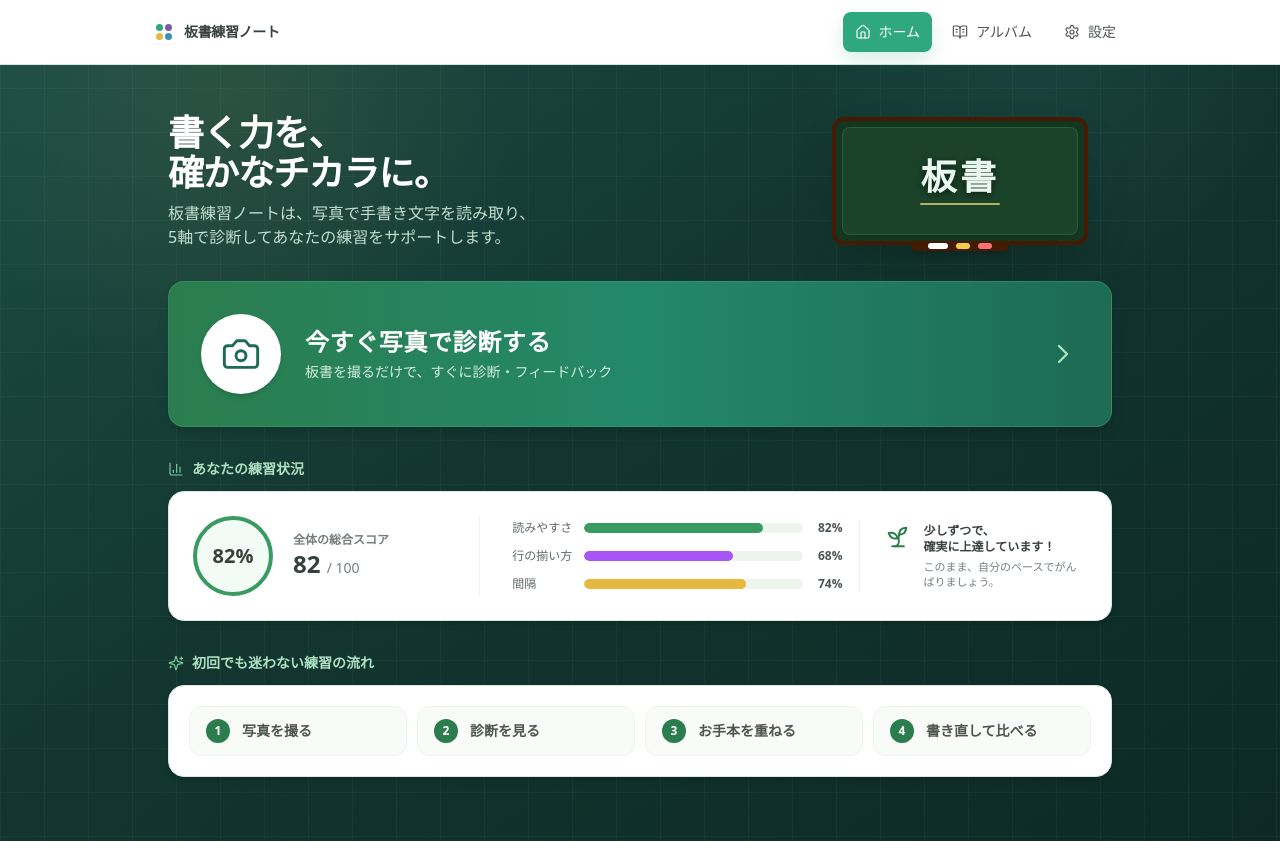
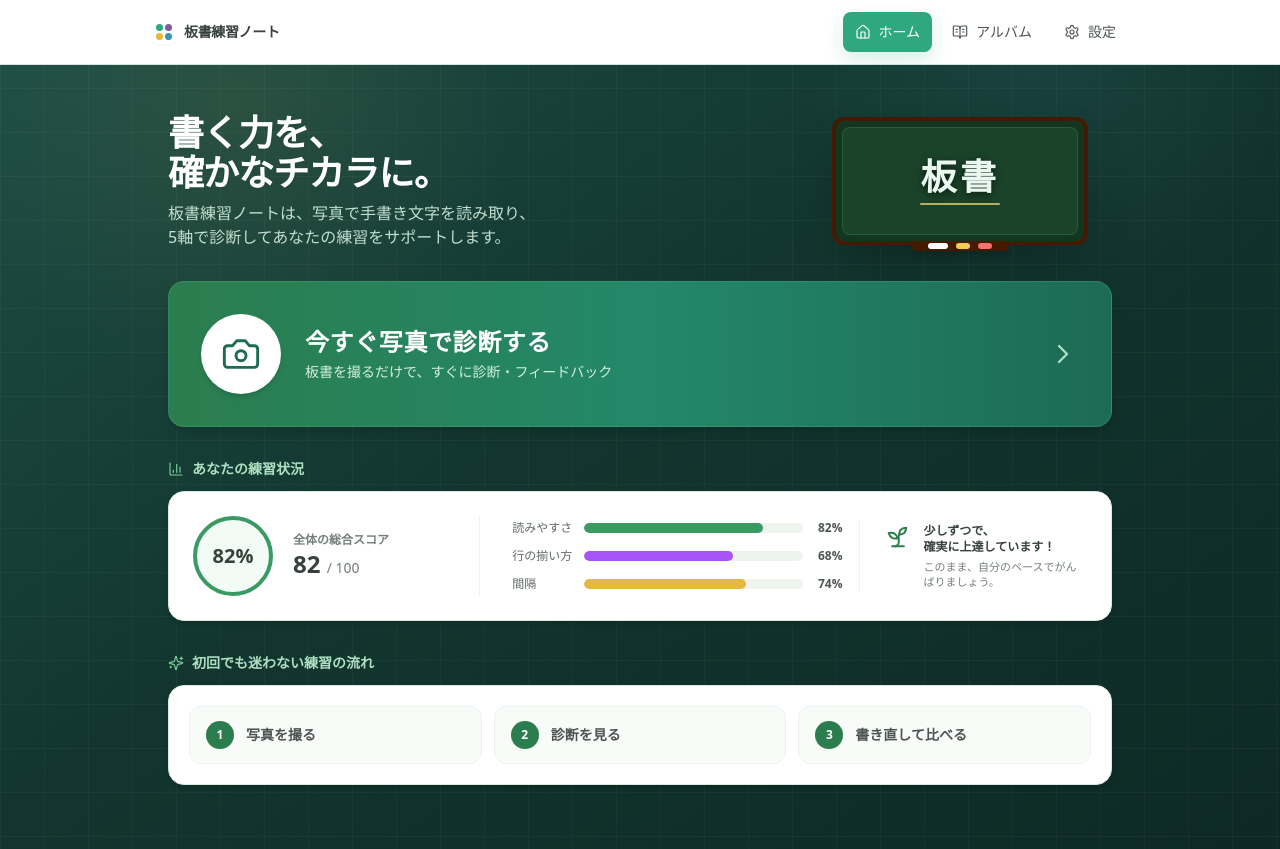
Before and after one commit to masato09-16/team20sai, a Next.js app in the folder frontend/: page / in a window 1280 px wide. Built offline with nearby package versions, Linux system fonts and the light colour scheme.

Commit message:
お手本重ね機能の非表示化と導線の整理

```diff
--- a/frontend/components/home/HomeDashboard.tsx
+++ b/frontend/components/home/HomeDashboard.tsx
@@ -132,7 +132,7 @@ export function HomeDashboard() {
         </div>
       </div>
 
-      {/* 4. 練習の流れ（ステップ形式） */}
+      {/* 4. 練習の流れ（3ステップに整理） */}
       <div className="space-y-3">
         <div className="flex items-center gap-2 text-sm font-bold text-emerald-200">
           <Sparkles className="h-4 w-4 text-emerald-300" />
@@ -140,14 +140,14 @@ export function HomeDashboard() {
         </div>
 
         <div className="rounded-2xl border border-stone-200 bg-white p-4 shadow-md sm:p-5">
-          <div className="grid grid-cols-1 gap-2.5 sm:grid-cols-2 lg:grid-cols-4">
+          <div className="grid grid-cols-1 gap-3 sm:grid-cols-3">
 
             {/* ① 写真を撮る */}
             <Link
               href="/practice/new"
-              className="flex items-center gap-3 rounded-xl border border-stone-100 bg-stone-50/80 px-4 py-3 transition-colors hover:border-emerald-200 hover:bg-emerald-50/60"
+              className="flex items-center gap-3 rounded-xl border border-stone-100 bg-stone-50/80 px-4 py-3.5 transition-colors hover:border-emerald-200 hover:bg-emerald-50/60"
             >
-              <div className="flex h-6 w-6 shrink-0 items-center justify-center rounded-full bg-emerald-600 text-xs font-bold text-white shadow-sm">
+              <div className="flex h-7 w-7 shrink-0 items-center justify-center rounded-full bg-emerald-600 text-xs font-bold text-white shadow-sm">
                 1
               </div>
               <span className="text-sm font-bold text-stone-700">写真を撮る</span>
@@ -156,32 +156,21 @@ export function HomeDashboard() {
             {/* ② 診断を見る */}
             <Link
               href="/album"
-              className="flex items-center gap-3 rounded-xl border border-stone-100 bg-stone-50/80 px-4 py-3 transition-colors hover:border-emerald-200 hover:bg-emerald-50/60"
+              className="flex items-center gap-3 rounded-xl border border-stone-100 bg-stone-50/80 px-4 py-3.5 transition-colors hover:border-emerald-200 hover:bg-emerald-50/60"
             >
-              <div className="flex h-6 w-6 shrink-0 items-center justify-center rounded-full bg-emerald-600 text-xs font-bold text-white shadow-sm">
+              <div className="flex h-7 w-7 shrink-0 items-center justify-center rounded-full bg-emerald-600 text-xs font-bold text-white shadow-sm">
                 2
               </div>
               <span className="text-sm font-bold text-stone-700">診断を見る</span>
             </Link>
 
-            {/* ③ お手本を重ねる */}
+            {/* ③ 書き直して比べる */}
             <Link
               href="/album"
-              className="flex items-center gap-3 rounded-xl border border-stone-100 bg-stone-50/80 px-4 py-3 transition-colors hover:border-emerald-200 hover:bg-emerald-50/60"
+              className="flex items-center gap-3 rounded-xl border border-stone-100 bg-stone-50/80 px-4 py-3.5 transition-colors hover:border-emerald-200 hover:bg-emerald-50/60"
             >
-              <div className="flex h-6 w-6 shrink-0 items-center justify-center rounded-full bg-emerald-600 text-xs font-bold text-white shadow-sm">
+              <div className="flex h-7 w-7 shrink-0 items-center justify-center rounded-full bg-emerald-600 text-xs font-bold text-white shadow-sm">
                 3
-              </div>
-              <span className="text-sm font-bold text-stone-700">お手本を重ねる</span>
-            </Link>
-
-            {/* ④ 書き直して比べる */}
-            <Link
-              href="/album"
-              className="flex items-center gap-3 rounded-xl border border-stone-100 bg-stone-50/80 px-4 py-3 transition-colors hover:border-emerald-200 hover:bg-emerald-50/60"
-            >
-              <div className="flex h-6 w-6 shrink-0 items-center justify-center rounded-full bg-emerald-600 text-xs font-bold text-white shadow-sm">
-                4
               </div>
               <span className="text-sm font-bold text-stone-700">書き直して比べる</span>
             </Link>
--- a/frontend/components/result/ResultScreen.tsx
+++ b/frontend/components/result/ResultScreen.tsx
@@ -189,17 +189,13 @@ export function ResultScreen({ sessionId, attemptId }: { sessionId: string; atte
         <p className="text-sm font-medium text-emerald-100/90">{formatDateTime(attempt.createdAt)}</p>
       </header>
 
-      {imageUrl && result ? (
-        <ReferenceOverlayPanel
-          imageUrl={imageUrl}
-          referenceText={referenceText}
-          overlay={result.overlay}
-          writingDirection={writingDirection}
-        />
-      ) : imageUrl ? (
-        <div className="overflow-hidden rounded-lg border border-stone-300 bg-black">
-          {/* eslint-disable-next-line @next/next/no-img-element */}
-          <img src={imageUrl} alt="保存した板書画像" className="mx-auto block max-h-[56vh] w-full object-contain" />
+      {imageUrl ? (
+        <div className="space-y-2">
+          <h2 className="text-sm font-bold text-emerald-200">撮影した板書写真</h2>
+          <div className="overflow-hidden rounded-xl border-2 border-stone-300 bg-black shadow-md">
+            {/* eslint-disable-next-line @next/next/no-img-element */}
+            <img src={imageUrl} alt="保存した板書画像" className="mx-auto block max-h-[56vh] w-full object-contain" />
+          </div>
         </div>
       ) : null}
 
```
